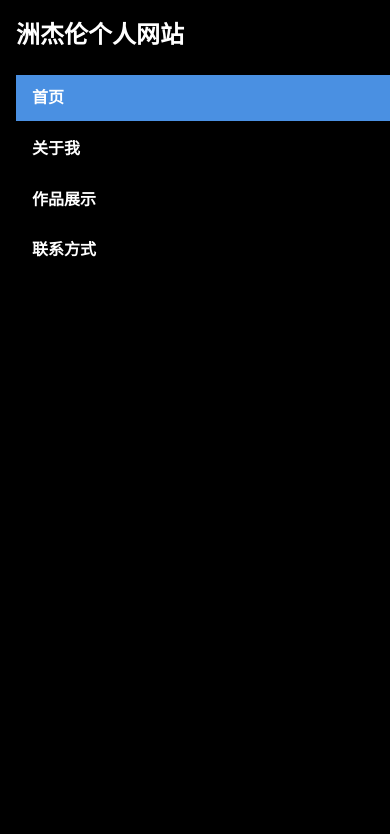
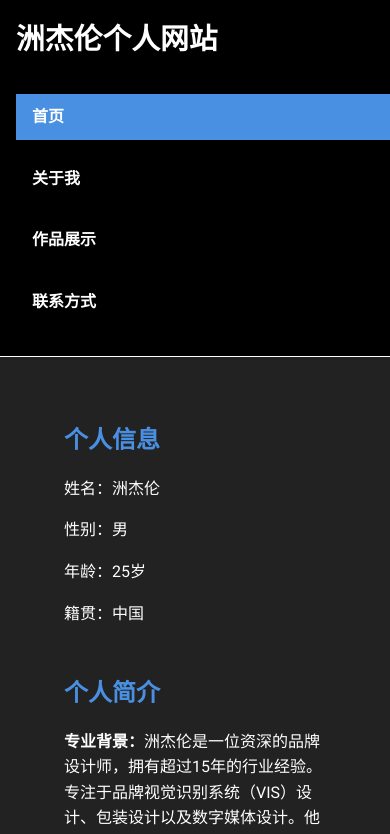
Before and after one commit to oxoook/lzz, a plain HTML site: page index.html in a window 390 px wide. Shown: the top 834 px of the page. Drawn offline with Linux system fonts and the light colour scheme.

Commit message:
Update index.html

```diff
--- a/index.html
+++ b/index.html
@@ -6,48 +6,49 @@
   <title>洲杰伦个人网站 - 个人简介</title>
   <link href="https://fonts.googleapis.com/css?family=Roboto:400,700&display=swap" rel="stylesheet">
   <style>
-    body, h1, h2, h3, p {
+    body, h1, h2, h3, p, a {
       font-family: 'Roboto', sans-serif;
+      margin: 0;
+      padding: 0;
     }
     body {
-      margin: 0;
-      padding: 0;
       background-color: #222;
       color: #fff;
       line-height: 1.6;
     }
     .container {
+      display: flex;
+      flex-direction: column;
       padding: 2rem;
-      max-width: 750px;
+      max-width: 1200px;
       margin: 0 auto;
     }
     header {
       background-color: #000;
-      color: #fff;
       padding: 1rem;
       text-align: left;
       position: fixed;
       left: 0;
       top: 0;
-      width: 200px;
+      width: 250px;
       height: 100%;
       border-right: 1px solid #fff;
       overflow-y: auto;
     }
     header h1 {
       margin: 0;
-      font-size: 1.5rem;
+      font-size: 1.8rem;
     }
     nav {
-      padding: 1rem 0;
+      margin-top: 2rem;
     }
     nav ul {
-      list-style-type: none;
+      list-style: none;
       padding: 0;
       margin: 0;
     }
     nav ul li {
-      margin: 10px 0;
+      margin: 1rem 0;
     }
     nav ul li a {
       text-decoration: none;
@@ -55,14 +56,16 @@
       font-weight: 700;
       display: block;
       padding: 10px 1rem;
+      transition: background-color 0.3s;
     }
     nav ul li a:hover, nav ul li a.active {
       background-color: #4a90e2;
+      color: #fff;
     }
     main {
-      width: calc(100% - 200px);
-      margin-left: 200px;
-      padding: 1rem;
+      margin-left: 250px;
+      padding: 2rem;
+      flex-grow: 1;
     }
     .section {
       margin-bottom: 2rem;
@@ -70,15 +73,15 @@
     .section-title {
       margin-bottom: 1rem;
       color: #4a90e2;
+      font-size: 1.5rem;
     }
-    .section p {
+    .section p, .section ul {
       margin-bottom: 1rem;
     }
     .section-skills {
       display: flex;
       flex-wrap: wrap;
       gap: 10px;
-      margin-bottom: 1rem;
     }
     .section-skills p {
       background-color: #000;
@@ -87,19 +90,15 @@
       border-radius: 5px;
     }
     @media (max-width: 768px) {
-      header, main {
+      header {
         width: 100%;
+        height: auto;
+        position: relative;
+        border-right: none;
+        border-bottom: 1px solid #fff;
+      }
+      main {
         margin-left: 0;
-      }
-      nav ul {
-        flex-direction: column;
-        align-items: center;
-      }
-      nav ul li {
-        margin: 5px 0;
-      }
-      .section-skills {
-        justify-content: center;
       }
     }
   </style>
@@ -119,69 +118,11 @@
 
   <main>
     <div class="container">
-      <!-- 个人简介内容 -->
-    </div>
-  </main>
-
-</body>
-</html>
-<!DOCTYPE html>
-<html lang="zh-CN">
-<head>
-  <meta charset="UTF-8">
-  <meta name="viewport" content="width=device-width, initial-scale=1.0">
-  <title>洲杰伦个人网站 - 个人简介</title>
-  <link href="https://fonts.googleapis.com/css?family=Roboto:400,700&display=swap" rel="stylesheet">
-  <style>
-    @import url('../styles.css');
-
-    .container {
-      display: grid;
-      grid-template-columns: repeat(12, 1fr);
-      grid-gap: 20px;
-      padding: 2rem;
-      background: #222;
-      color: #fff;
-    }
-
-    .section {
-      grid-column: span 12;
-    }
-
-    .section-title {
-      grid-column: 1 / -1;
-      margin-bottom: 1rem;
-      color: #4a90e2;
-    }
-
-    .section p {
-      margin-bottom: 1rem;
-    }
-
-    .section-skills {
-      display: flex;
-      flex-wrap: wrap;
-      justify-content: space-around;
-    }
-
-    .section-skills p {
-      margin-right: 1rem;
-    }
-
-    @media (max-width: 768px) {
-      .container {
-        grid-template-columns: 1fr;
-      }
-    }
-  </style>
-</head>
-<body>
-  <div class="container">
       <section class="section">
         <h2 class="section-title">个人信息</h2>
         <p>姓名：洲杰伦</p>
         <p>性别：男</p>
-      <p>年龄：30岁</p>
+        <p>年龄：25岁</p>
         <p>籍贯：中国</p>
       </section>
 
@@ -199,7 +140,7 @@
 
       <section class="section">
         <h2 class="section-title">教育经历</h2>
-      <p>2009-2013：某知名大学，设计专业，本科</p>
+        <p>2009-2013：深圳大学，设计专业，本科</p>
       </section>
 
       <section class="section">
@@ -218,5 +159,6 @@
         </ul>
       </section>
     </div>
+  </main>
 </body>
-</html
+</html>
```
Lines whose indentation alone changed are shown as unchanged.
